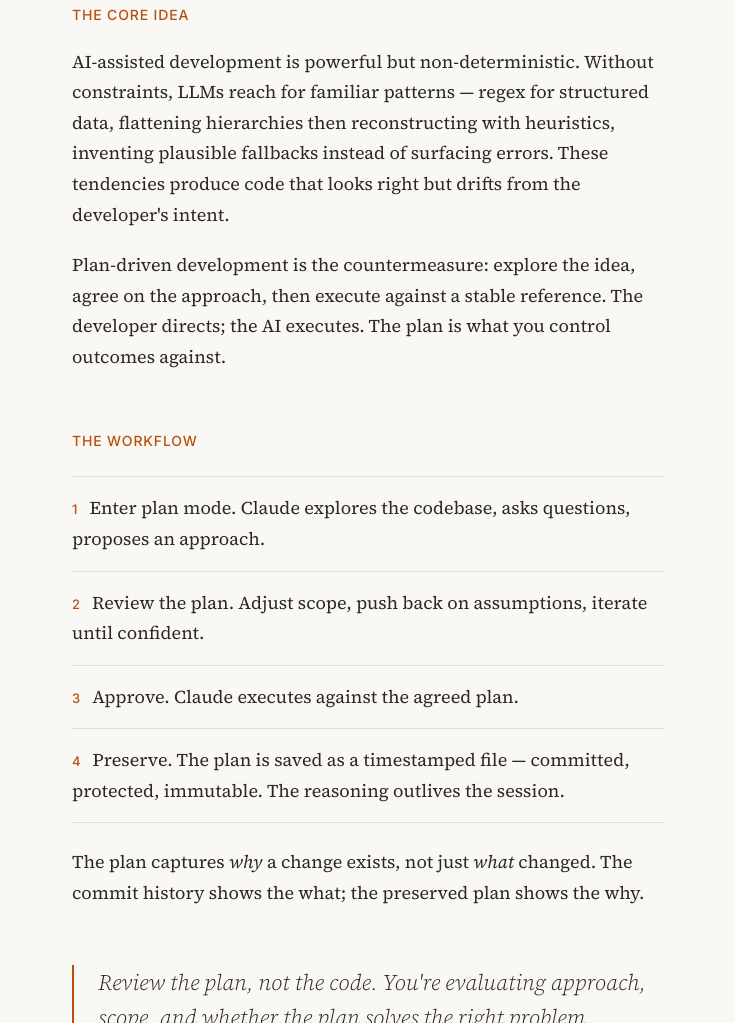
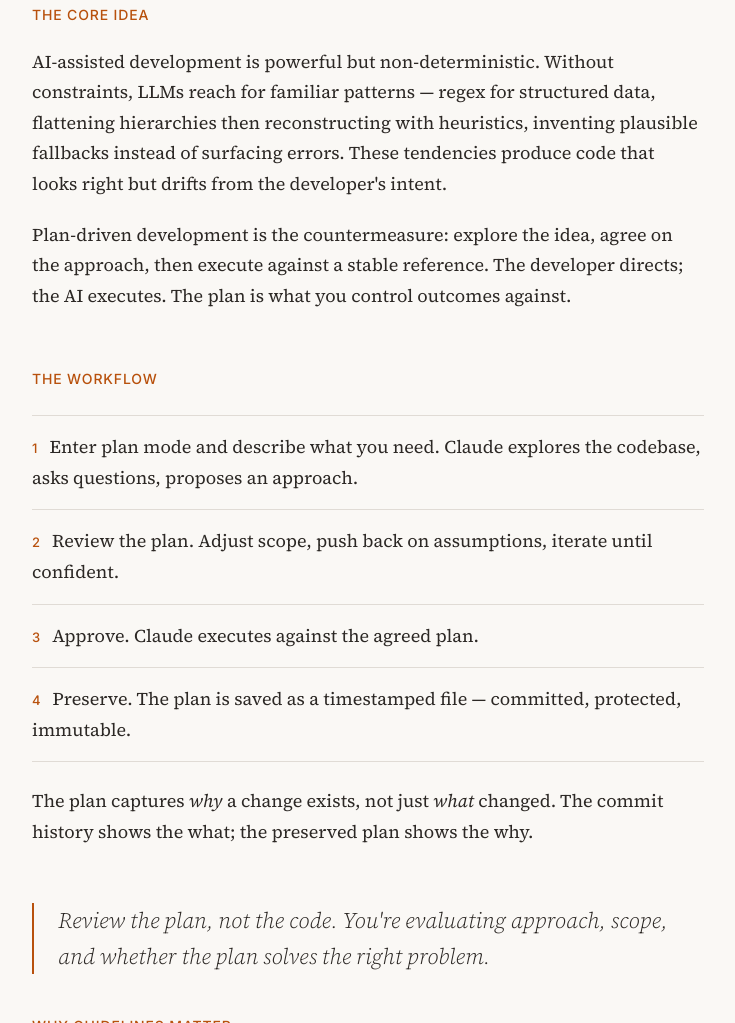
Before and after one commit to markwharton/plankit, a plain HTML site: page site/guide/index.html in a window 1280 px wide. Shown: the part 342-1365 px from the top of the page, without its empty margins (272-1007 px from the left). Drawn offline with Linux system fonts and the light colour scheme.

Commit message:
docs: align workflow steps across site and docs
User intent now comes first in every workflow description.
Consistent five-step flow: plan, explore, review, execute, preserve.

Co-Authored-By: Claude Opus 4.6 (1M context) <noreply@anthropic.com>

```diff
--- a/site/guide/index.html
+++ b/site/guide/index.html
@@ -15,7 +15,7 @@
     --accent: #b8510d;
     --rule: #e0dbd5;
     --code-bg: #f0ece7;
-    --max-width: 640px;
+    --max-width: 720px;
   }
 
   * { margin: 0; padding: 0; box-sizing: border-box; }
@@ -176,10 +176,10 @@
   <div class="section">
     <h2>The workflow</h2>
     <ol class="steps">
-      <li>Enter plan mode. Claude explores the codebase, asks questions, proposes an approach.</li>
+      <li>Enter plan mode and describe what you need. Claude explores the codebase, asks questions, proposes an approach.</li>
       <li>Review the plan. Adjust scope, push back on assumptions, iterate until confident.</li>
       <li>Approve. Claude executes against the agreed plan.</li>
-      <li>Preserve. The plan is saved as a timestamped file &mdash; committed, protected, immutable. The reasoning outlives the session.</li>
+      <li>Preserve. The plan is saved as a timestamped file &mdash; committed, protected, immutable.</li>
     </ol>
     <p>The plan captures <em>why</em> a change exists, not just <em>what</em> changed. The commit history shows the what; the preserved plan shows the why.</p>
   </div>
```
Also changed, not shown: site/index.html (+1 -1 lines), site/start/index.html (+1 -1 lines), 2 other files.
